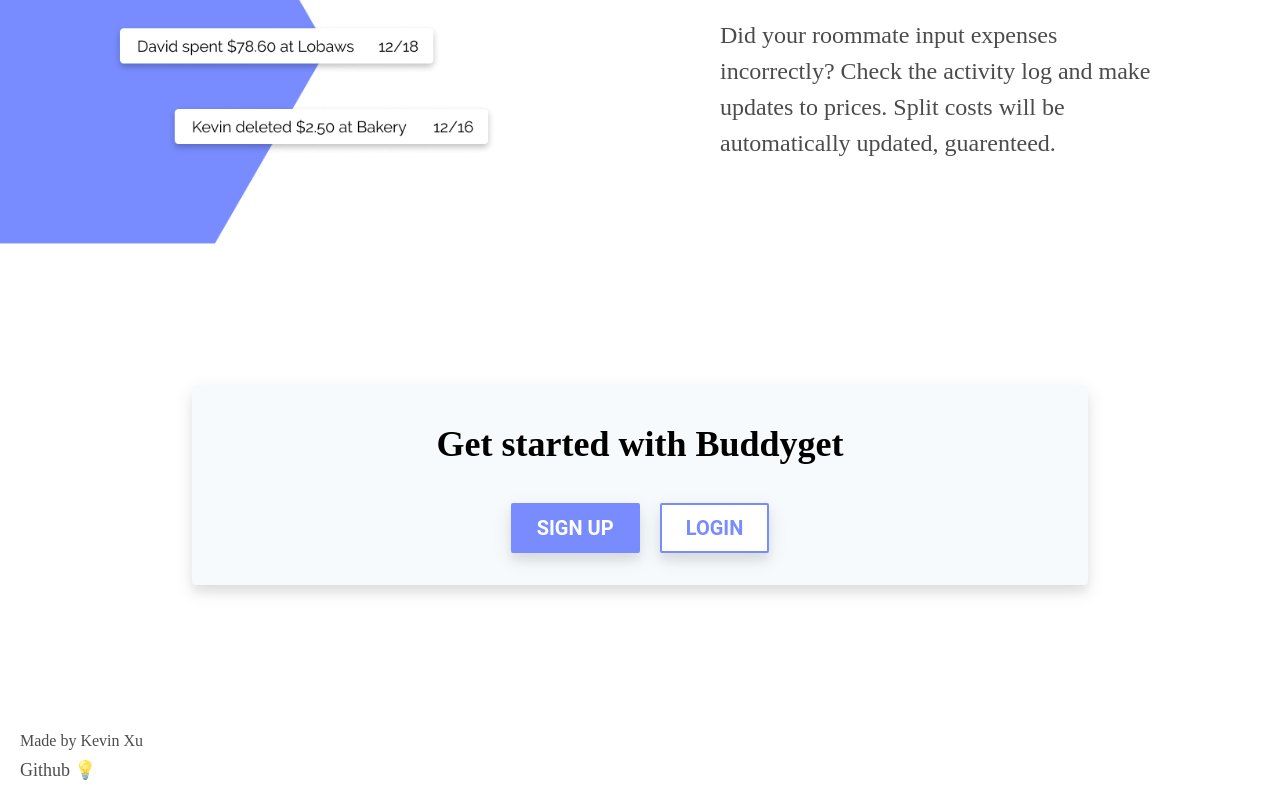
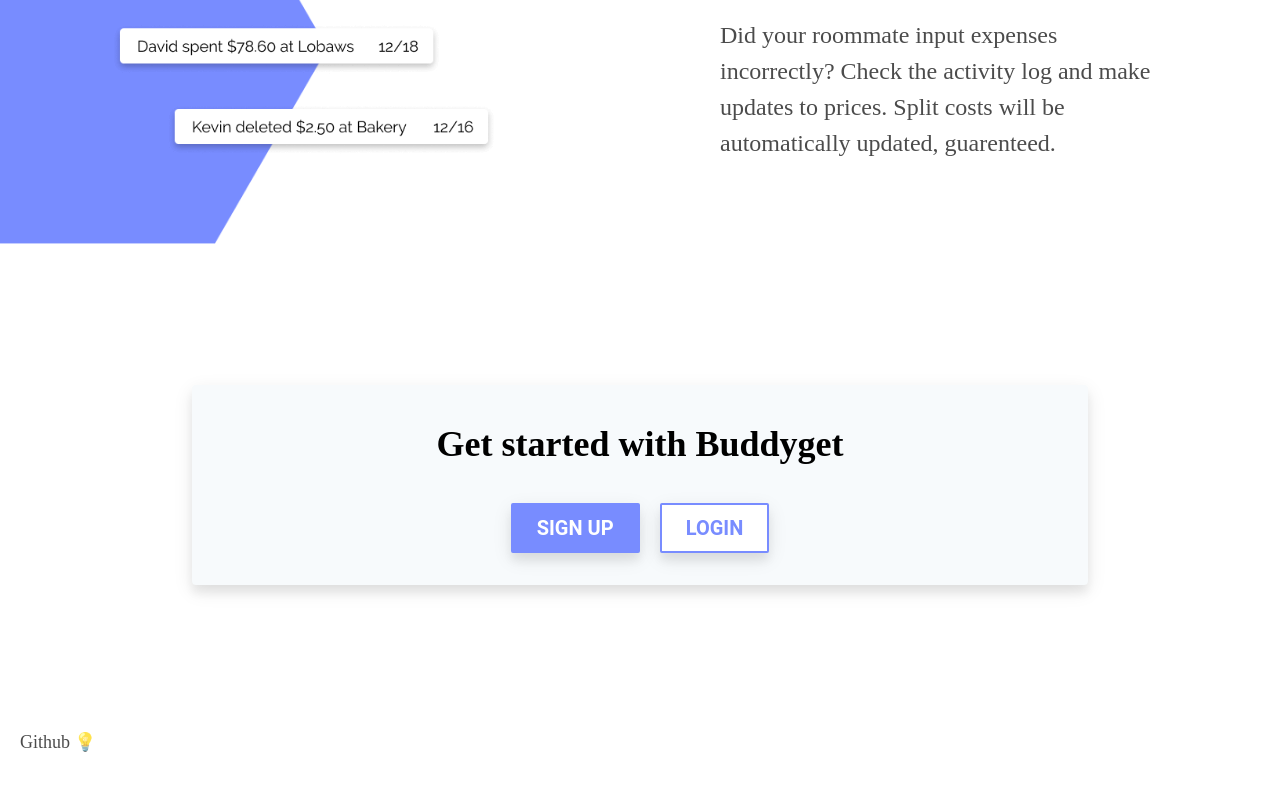
Before and after one commit to karkevin/Buddyget, a React (Create React App) app in the folder client/: page / in a window 1280 px wide. Shown: the part 2249-3049 px from the top of the page. After the commit the page ends 3021 px from the top, so only its background shows below. Built offline with nearby package versions, Linux system fonts and the light colour scheme.

Commit message:
Name change

```diff
--- a/client/src/components/layout/Footer.js
+++ b/client/src/components/layout/Footer.js
@@ -3,9 +3,9 @@
 export default function Footer() {
   return (
     <footer className="bottom-0 w-1/4 text-left py-4 pl-5 text-md ">
-      <p className="w-20 mb-1 sm:w-full font-medium opacity-70">
+      {/* <p className="w-20 mb-1 sm:w-full font-medium opacity-70">
         Made by Kevin Xu
-      </p>
+      </p> */}
       <a
         href="https://github.com/karkevin"
         className="text-lg font-medium opacity-70 hover:font-bold transition-all transition-100"
```
